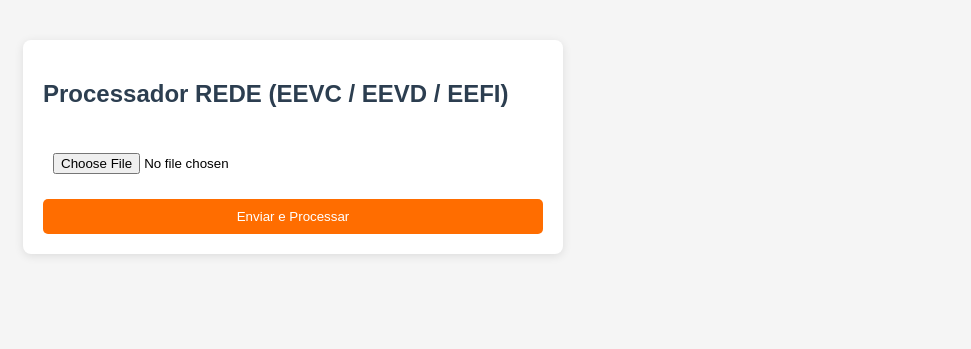
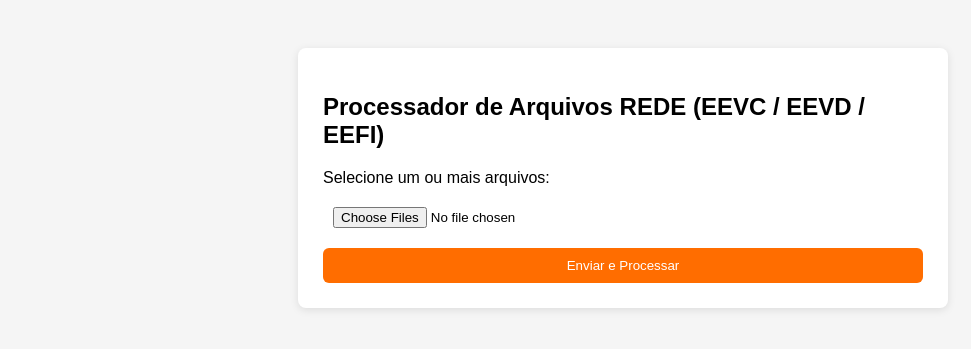
Before and after one commit to WilsonNous/nn_redecard-file-splitter, a Flask app: page / in a window 1280 px wide. Shown: the top 349 px of the page, without its empty margins (17-988 px from the left). Run offline with Flask 3, Linux system fonts and the light colour scheme.

Commit message:
Update index.html

```diff
--- a/templates/index.html
+++ b/templates/index.html
@@ -4,19 +4,19 @@
   <meta charset="UTF-8">
   <title>REDE Splitter</title>
   <style>
-    body { font-family: Arial, sans-serif; margin: 40px; background: #f5f5f5; }
-    h2 { color: #2c3e50; }
-    .card { background: white; padding: 20px; border-radius: 8px; box-shadow: 0 2px 10px rgba(0,0,0,0.1); max-width: 500px; }
-    input, button { margin-top: 15px; padding: 10px; width: 100%; }
-    button { background: #ff6d00; color: white; border: none; cursor: pointer; border-radius: 5px; }
+    body { font-family: Arial, sans-serif; background: #f5f5f5; padding: 40px; }
+    .card { background: #fff; border-radius: 8px; padding: 25px; box-shadow: 0 2px 8px rgba(0,0,0,0.1); max-width: 600px; margin: auto; }
+    input, button { width: 100%; margin-top: 10px; padding: 10px; }
+    button { background: #ff6d00; color: white; border: none; border-radius: 6px; cursor: pointer; }
     button:hover { background: #e65c00; }
   </style>
 </head>
 <body>
   <div class="card">
-    <h2>Processador REDE (EEVC / EEVD / EEFI)</h2>
+    <h2>Processador de Arquivos REDE (EEVC / EEVD / EEFI)</h2>
     <form action="/upload" method="post" enctype="multipart/form-data">
-      <input type="file" name="file" accept=".txt" required>
+      <label>Selecione um ou mais arquivos:</label>
+      <input type="file" name="file" accept=".txt" multiple required>
       <button type="submit">Enviar e Processar</button>
     </form>
   </div>
```
